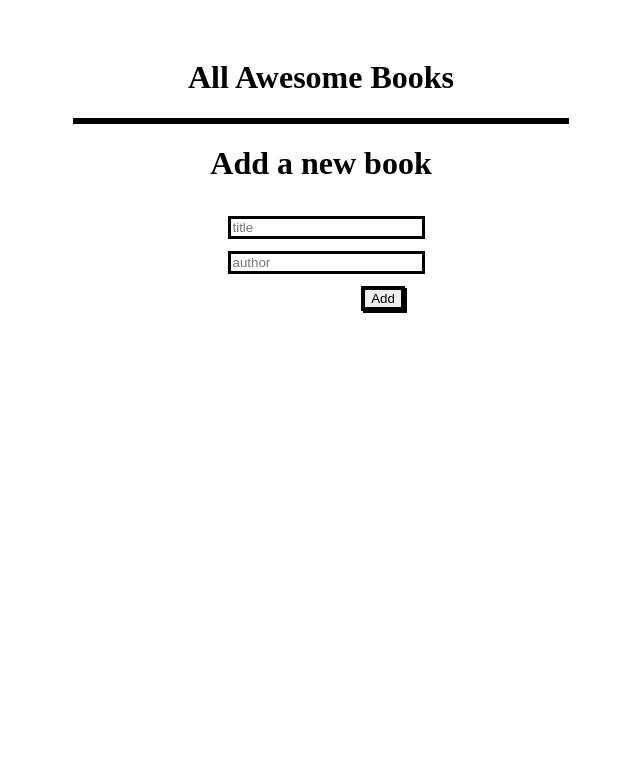
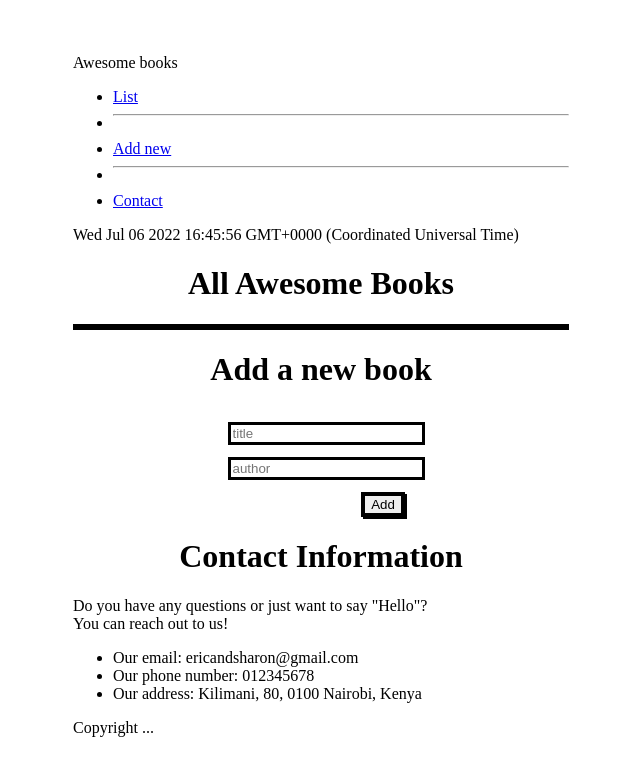
Before and after one commit to sharon-odhiambo/Awesome-Books, a website: page index.html in a window 1280 px wide. Shown: the whole page, without its empty margins (319-959 px from the left). Drawn offline with Linux system fonts and the light colour scheme.

Commit message:
Add navigation bar, contact section and footer

```diff
--- a/index.html
+++ b/index.html
@@ -8,21 +8,47 @@
     <title>Awesome BookList</title>
 </head>
 <body>
+    <div class="head">
+        <div><p>Awesome books</p></div>
+        <nav>
+            <ul class="nav">
+                <li class="nav-item1"><a href="#table-section">List</a></li>
+                <li><hr></li>
+                <li class="nav-item2"><a href="#addbook">Add new</a></li>
+                <li><hr></li>
+                <li class="nav-item3"><a href="#contact">Contact</a></li>
+            </ul>
+        </nav>
+    </div>
+    <span id='date-time'></span>
+    <div id="table-section" class="table-section">
     <h1>All Awesome Books</h1>
-    <table class="book-list">
-    </table>
+    <table class="book-list"></table>
+    </div>
+    <div id="addbook" class="addbook">
         <form id="form" class="form1">
             <h1>Add a new book</h1>
             <div>
-            <!-- <label >Title</label><br> -->
                 <input type="text" id="title" class="title1" placeholder="title" required>
              </div>
             <div>
-            <!-- <label >Author</label><br> -->
                 <input type="text" id="author" class="author1" placeholder="author" required>
             </div>
             <button type="submit" class="add">Add</button>
         </form>
+    </div>
+    <div id="contact" class="contact">
+        <h1>Contact Information</h1>
+        <div class="contact-info">
+        <p>Do you have any questions or just want to say "Hello"?<br>You can reach out to us!</p>
+        <ul>
+            <li>Our email: ericandsharon@gmail.com</li>
+            <li>Our phone number: 012345678 </li>
+            <li>Our address: Kilimani, 80, 0100 Nairobi, Kenya </li>
+        </ul>
+        </div>
+    </div>
+    <footer>Copyright ...</footer>
 <script src="scripts/index.js"></script>
 </body>
 </html>
```
Lines whose indentation alone changed are shown as unchanged.
